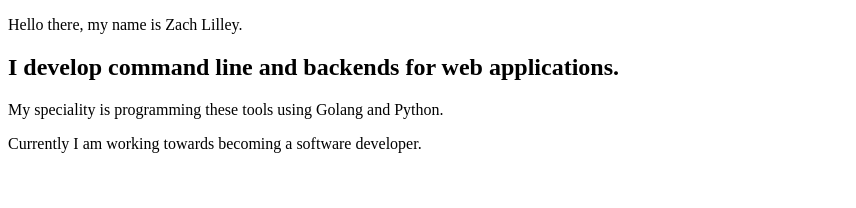
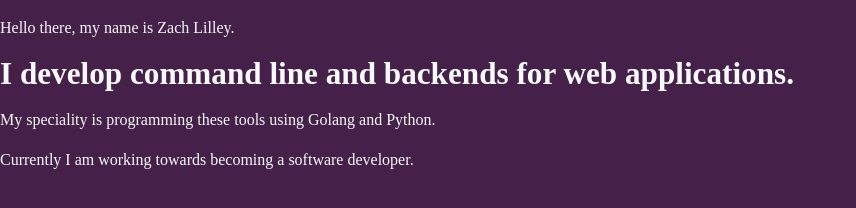
Before and after one commit to lilleyz7/Portfolio, a plain HTML site: page index.html in a window 1280 px wide. Shown: the whole page, without its empty margins (0-856 px from the left). Drawn offline with Linux system fonts and the light colour scheme.

Commit message:
add styles

```diff
--- a/index.css
+++ b/index.css
@@ -1,6 +1,6 @@
 :root{
     --black: #171321;
-    --magenta: #45214A;
+    --darkPurple: #45214A;
     --purple: #323050;
     --navy: #21445B;
     --woodland: #1A6566;
@@ -18,3 +18,23 @@ html{
 *::after{
     box-sizing: inherit;
 }
+
+body{
+    padding: 0;
+    margin: 0;
+    background-color: var(--darkPurple);
+    color: var(--white);
+    font-size: var(--font-size);
+}
+h1,h2,h3{
+    margin: 0;
+}
+
+#intro{
+    padding-bottom: 10rem;
+}
+
+#intro p{
+    font-size: 1rem;
+    line-height: 1.5;
+}
--- a/index.html
+++ b/index.html
@@ -3,11 +3,12 @@
 <head>
     <meta charset="UTF-8">
     <meta name="viewport" content="width=device-width, initial-scale=1.0">
-    <title>Document</title>
+    <title>Lilley</title>
+    <link rel="stylesheet" type="text/css" href="index.css"/>
 </head>
 <body>
     <section id="intro">
-        <p>Hello there, my name is Zach Lilley.</p>
+        <p class="name">Hello there, my name is Zach Lilley.</p>
 
         <h2>I develop command line and backends for web applications.</h2>
         <p>My speciality is programming these tools using Golang and Python.</p>
```
